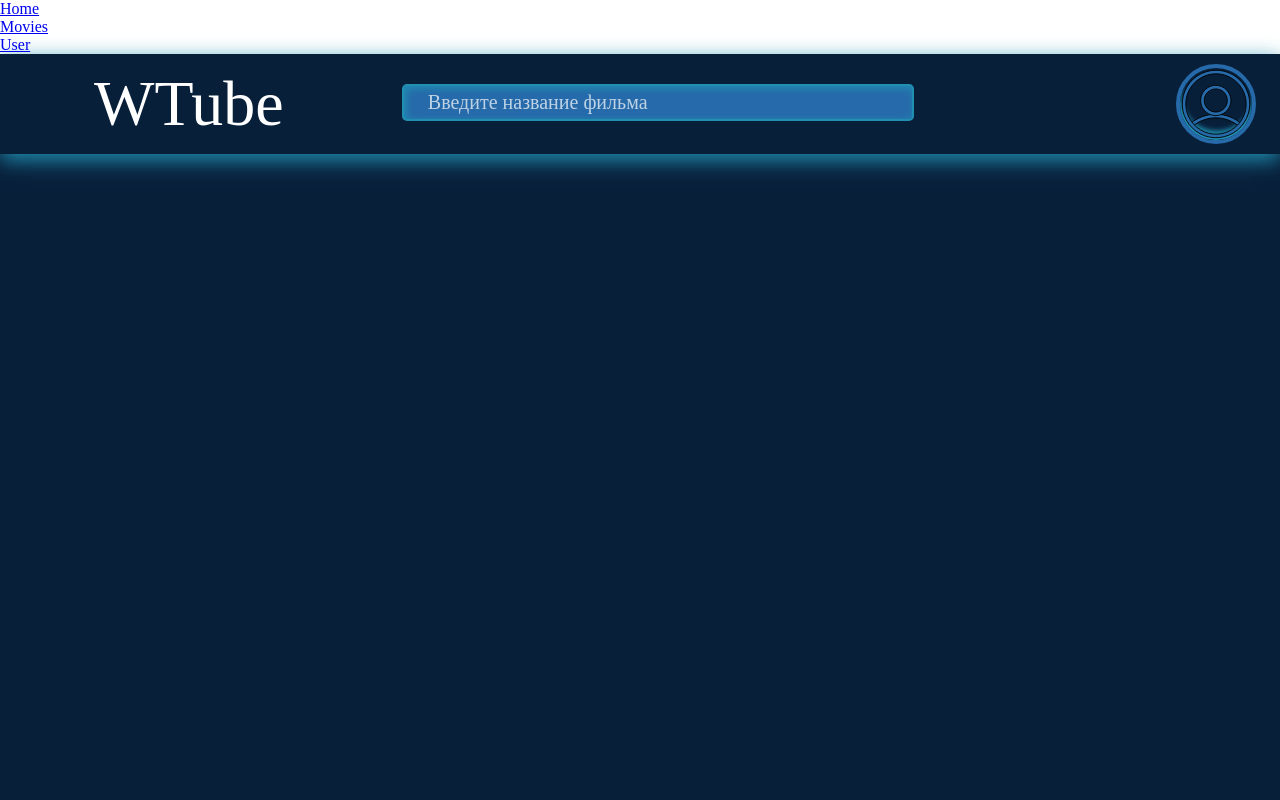
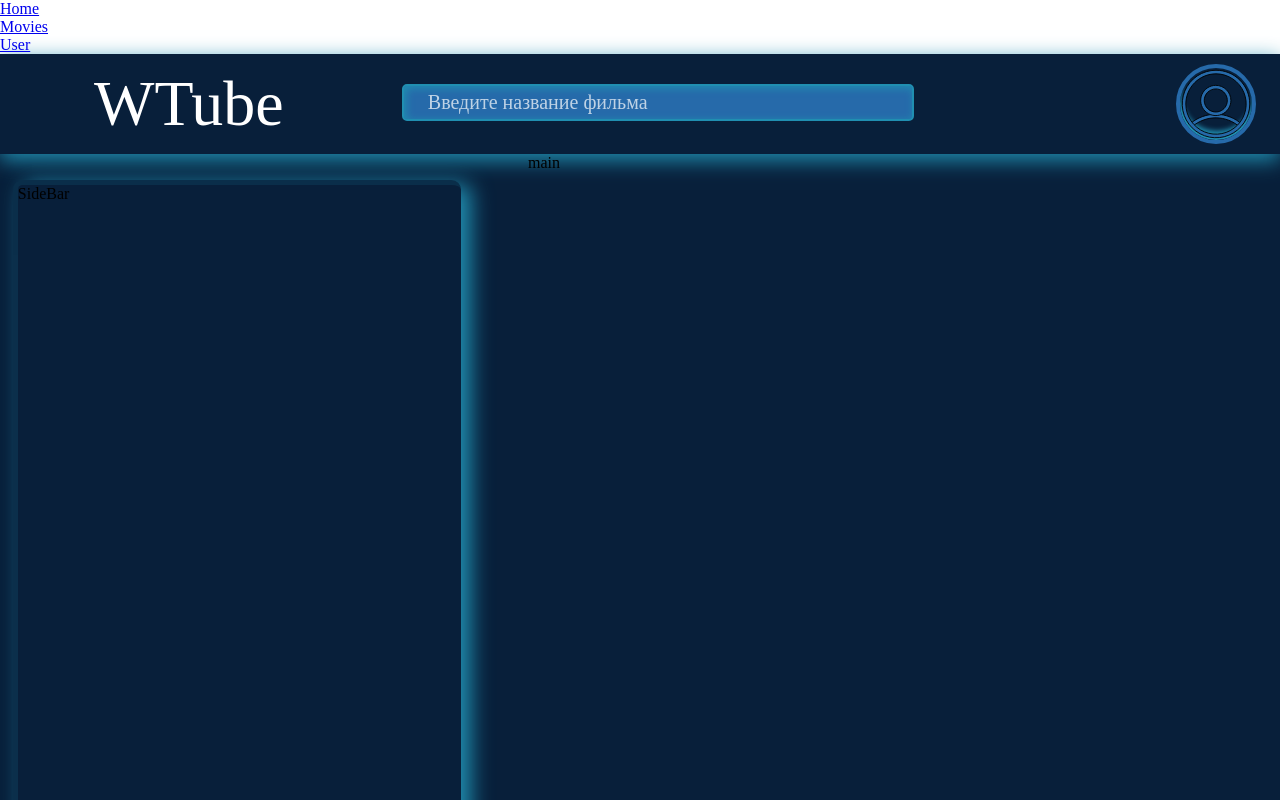
Before and after one commit to Ncomest/Wtube, a React (Create React App) app: page / in a window 1280 px wide. Shown: the top 800 px of the page. Built offline with nearby package versions, Linux system fonts and the light colour scheme; a web font is replaced by a local one.

Commit message:
add Left container

```diff
--- a/src/Pages/Home/Home.jsx
+++ b/src/Pages/Home/Home.jsx
@@ -2,11 +2,13 @@ import React from "react";
 import "./Home.css";
 
 import Header from "../../modules/components/Header/Header";
+import Body from "../../modules/components/Body/Body";
 
 const Home = () => {
  return (
   <div className="Home">
-  <Header/>
+   <Header />
+   <Body />
   </div>
  );
 };
--- /dev/null
+++ b/src/modules/components/Body/Body.css
@@ -0,0 +1,6 @@
+.Body {
+ display: flex;
+ flex-direction: row;
+
+
+}
--- /dev/null
+++ b/src/modules/components/Body/Body.jsx
@@ -0,0 +1,14 @@
+import React from "react";
+import "./Body.css";
+import SideBar from "../SideBar/SideBar";
+
+function Body() {
+ return (
+  <div className="Body">
+   <SideBar />
+   <div>main</div>
+  </div>
+ );
+}
+
+export default Body;
--- /dev/null
+++ b/src/modules/components/SideBar/SideBar.css
@@ -0,0 +1,13 @@
+.SideBar {
+ width: 28rem;
+ height: 55rem;
+
+ background-color: var(--dark);
+ border-radius: 0.6rem;
+ box-shadow: 10px 4px 21px 0px var(--blue_border);
+ border-top: 5px solid rgba(32, 143, 177, 0.14);
+ border-left: 5px solid rgba(32, 143, 177, 0.14);
+
+
+margin : 1.6rem 4.2rem 3.9rem 0.8rem;
+}
--- /dev/null
+++ b/src/modules/components/SideBar/SideBar.jsx
@@ -0,0 +1,16 @@
+import React from "react";
+import "./SideBar.css";
+
+
+function SideBar() {
+ return <div className="SideBar">SideBar</div>;
+}
+
+
+const SideBarBackground = () => {
+  return (
+    <div></div>
+  );
+}
+
+export default SideBar;
```
Also changed, not shown: src/UI/components/List_Choice/ListChoice.jsx (added, +8 -0 lines), src/UI/components/List_Choice/ListChoice.css (added).
